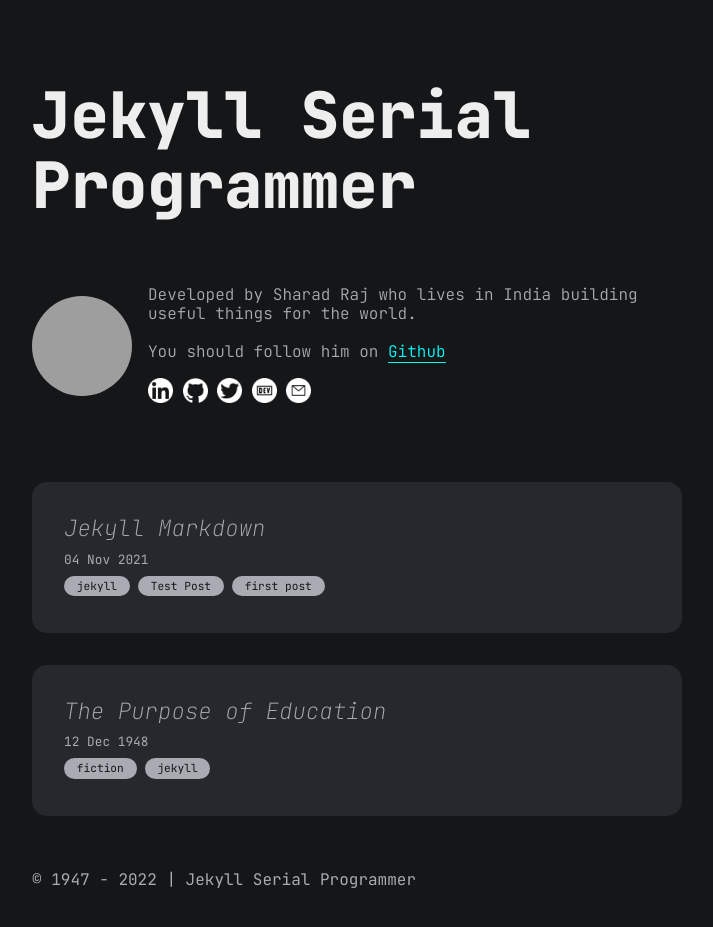
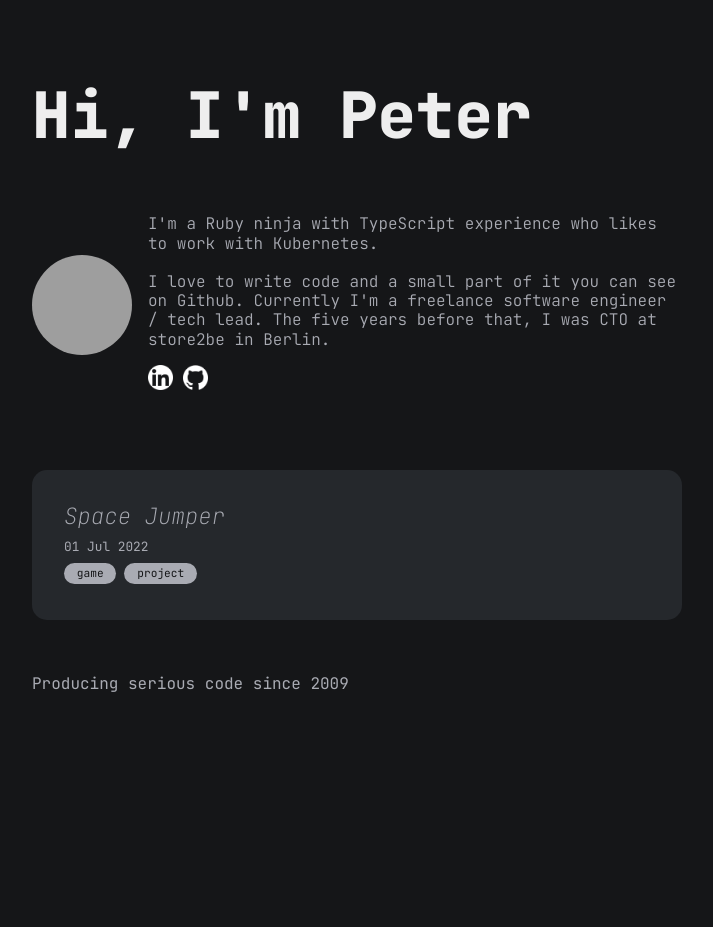
Before and after one commit to peterfication/peterfication.github.io, a Jekyll site: the page built from index.md, in a window 1280 px wide, cut to the strip 0-944 px from the top of the page. Shown: the top 927 px of the strip, without its empty margins (283-996 px from the left). Built offline with Jekyll 4.4.1, drawn with Linux system fonts in a browser that asks for light colours; after the commit the page ends 900 px from its top, so only the background shows below that; some of the changed lines change nothing that is shown; grey boxes are pictures that could not be loaded.

Commit message:
Basic clean up

````diff
--- a/_config.yml
+++ b/_config.yml
@@ -1,12 +1,11 @@
-title: Jekyll Serial Programmer
+title: Peter Gundel
 markdown: kramdown
 url: ""
-baseurl: "/jekyll-theme-serial-programmer"
+baseurl: "/personal-website"
 
 # for atom feed
 author:
-  name: Sharad Raj Singh Maurya
-  email: dev_sharad@outlook.com
+  name: Peter Gundel
 
 plugins:
   - jemoji
--- a/_data/author.yml
+++ b/_data/author.yml
@@ -1,23 +1,19 @@
-name: Sharad Raj
-dp: https://avatars2.githubusercontent.com/u/36638057?s=460&u=0cbe4fd6b5a3655d91b3eb86db834d0829a0c086&v=4
+name: Peter Gundel
+dp: https://avatars.githubusercontent.com/u/4454052?v=4
 description: "
   <p>
-    Developed by Sharad Raj who lives in India building useful things for the world.
+  I'm a Ruby ninja with TypeScript experience who likes to work with Kubernetes.
   </p>
   <br/>
   <p>
-    You should follow him on <a href='https://github.com/sharadcodes' target='_blank'>Github</a>
-  </P>
-"
-email: dev_sharad@outlook.com
+  I love to write code and a small part of it you can see on Github.
+  Currently I'm a freelance software engineer / tech lead.
+  The five years before that, I was CTO at store2be in Berlin.
+  </p>
+  "
+email:
 contact:
   - title: linkedin
-    url: https://www.linkedin.com/in/srsmaurya
+    url: https://www.linkedin.com/in/peter-gundel-a26746104/
   - title: github
-    url: https://github.com/sharadcodes
-  - title: twitter
-    url: https://twitter.com/iamsharadraj
-  - title: dev
-    url: https://dev.to/sharadcodes
-  - title: email
-    url: mailto:dev_sharad@outlook.com
+    url: https://github.com/peterfication
--- a/_includes/footer.html
+++ b/_includes/footer.html
@@ -1,3 +1,3 @@
 <footer>
-  <p>&copy; 1947 - {{ 'now' | date: "%Y" }} | {{site.title}}</p>
+  <p>Producing serious code since 2009</p>
 </footer>
--- a/_includes/header.html
+++ b/_includes/header.html
@@ -1,3 +1,3 @@
 <header>
-  <a class="site-title" href="{{site.baseurl}}/">{{site.title}}</a>
+  <a class="site-title" href="{{site.baseurl}}/">Hi, I'm Peter</a>
 </header>
--- a/all_collections/_posts/1948-12-12-the-purpose-of-education.md
+++ /dev/null
@@ -1,22 +0,0 @@
----
-layout: post
-title: The Purpose of Education
-date: 1948-12-12 10:18:00
-categories: [fiction, jekyll]
----
-
-As I engage in the so-called "bull sessions" around and about the school, I too often find that most college men have a misconception of the purpose of education. Most of the "brethren" think that education should equip them with the proper instruments of exploitation so that they can forever trample over the masses. Still others think that education should furnish them with noble ends rather than means to an end.
-
-![alt](https://picsum.photos/800/300)
-
-It seems to me that education has a two-fold function to perform in the life of man and in society: the one is utility and the other is culture. Education must enable a man to become more efficient, to achieve with increasing facility the ligitimate goals of his life.
-
-Education must also train one for quick, resolute and effective thinking. To think incisively and to think for one's self is very difficult. We are prone to let our mental life become invaded by legions of half truths, prejudices, and propaganda. At this point, I often wonder whether or not education is fulfilling its purpose. A great majority of the so-called educated people do not think logically and scientifically. Even the press, the classroom, the platform, and the pulpit in many instances do not give us objective and unbiased truths. To save man from the morass of propaganda, in my opinion, is one of the chief aims of education. Education must enable one to sift and weigh evidence, to discern the true from the false, the real from the unreal, and the facts from the fiction.
-
-The function of education, therefore, is to teach one to think intensively and to think critically. But education which stops with efficiency may prove the greatest menace to society. The most dangerous criminal may be the man gifted with reason, but with no morals.
-
-The late Eugene Talmadge, in my opinion, possessed one of the better minds of Georgia, or even America. Moreover, he wore the Phi Beta Kappa key. By all measuring rods, Mr. Talmadge could think critically and intensively; yet he contends that I am an inferior being. Are those the types of men we call educated?
-
-We must remember that intelligence is not enough. Intelligence plus character--that is the goal of true education. The complete education gives one not only power of concentration, but worthy objectives upon which to concentrate. The broad education will, therefore, transmit to one not only the accumulated knowledge of the race but also the accumulated experience of social living.
-
-If we are not careful, our colleges will produce a group of close-minded, unscientific, illogical propagandists, consumed with immoral acts. Be careful, "brethren!" Be careful, teachers!
--- a/all_collections/_posts/2021-11-04-jekyll-markdown.md
+++ b/all_collections/_posts/2021-11-04-jekyll-markdown.md
@@ -1,120 +1,8 @@
 ---
 layout: post
-title: Jekyll Markdown
-date: 2021-11-04
-categories: ["jekyll", "Test Post", "first post"]
+title: Space Jumper
+date: 2022-07-01
+categories: ["game", "project"]
 ---
 
-Text can be **bold**, _italic_, ~~strikethrough~~ or `keyword`
-
-[Link to another page](./another-page.html).
-
-There should be whitespace between paragraphs.
-
-There should be whitespace between paragraphs. We recommend including a README, or a file with information about your project.
-
-#### Image
-
-Images can be clicked to enlarge :)
-
-![Dummy Image 1](https://picsum.photos/1366/768)
-![Dummy Image 2](https://picsum.photos/1200/400)
-
-# Header 1
-
-This is a normal paragraph following a header. GitHub is a code hosting platform for version control and collaboration. It lets you and others work together on projects from anywhere.
-
-## Header 2
-
-> This is a blockquote following a header.
->
-> When something is important enough, you do it even if the odds are not in your favor.
-
-### Header 3
-
-> This is another blockquote following header 3
-
-```js
-// Javascript code with syntax highlighting.
-var fun = function lang(l) {
-  dateformat.i18n = require("./lang/" + l);
-  return true;
-};
-```
-
-```ruby
-# Ruby code with syntax highlighting
-GitHubPages::Dependencies.gems.each do |gem, version|
-  s.add_dependency(gem, "= #{version}")
-end
-```
-
-#### Header 4
-
-- This is an unordered list following a header.
-- This is an unordered list following a header.
-- This is an unordered list following a header.
-
-##### Header 5
-
-1.  This is an ordered list following a header.
-2.  This is an ordered list following a header.
-3.  This is an ordered list following a header.
-
-###### Header 6
-
-| head1        | head two          | three |
-| :----------- | :---------------- | :---- |
-| ok           | good swedish fish | nice  |
-| out of stock | good and plenty   | nice  |
-| ok           | good `oreos`      | hmm   |
-| ok           | good `zoute` drop | yumm  |
-
-### There's a horizontal rule below this.
-
----
-
-### Here is an unordered list:
-
-- Item foo
-- Item bar
-- Item baz
-- Item zip
-
-### And an ordered list:
-
-1.  Item one
-    1.  Item one
-    1.  Item two
-        1.  Item one
-        1.  Item two
-        1.  Item three
-    1.  Item three
-1.  Item four
-1.  Item two
-1.  Item three
-1.  Item four
-
-### And a nested list:
-
-- level 1 item
-  - level 2 item
-  - level 2 item
-    - level 3 item
-    - level 3 item
-- level 1 item
-  - level 2 item
-  - level 2 item
-  - level 2 item
-- level 1 item
-  - level 2 item
-  - level 2 item
-- level 1 item
-
-```
-Long, single-line code blocks should not wrap. They should horizontally scroll if they are too long Long, single-line code blocks should not wrap. They should horizontally scroll if they are too long.
-```
-
-```
-The final element.
-```
+TODO
````
Also changed, not shown: .github/FUNDING.yml (deleted), README.md, assets/icons/dev.png (deleted), assets/icons/email.png (deleted), assets/icons/instagram.png (deleted), assets/icons/telegram.png (deleted), assets/icons/twitter.png (deleted), screenshots/mobile_blog.png (deleted), screenshots/mobile_post.png (deleted), screenshots/pc_blog.png (deleted), screenshots/pc_post.png (deleted).
